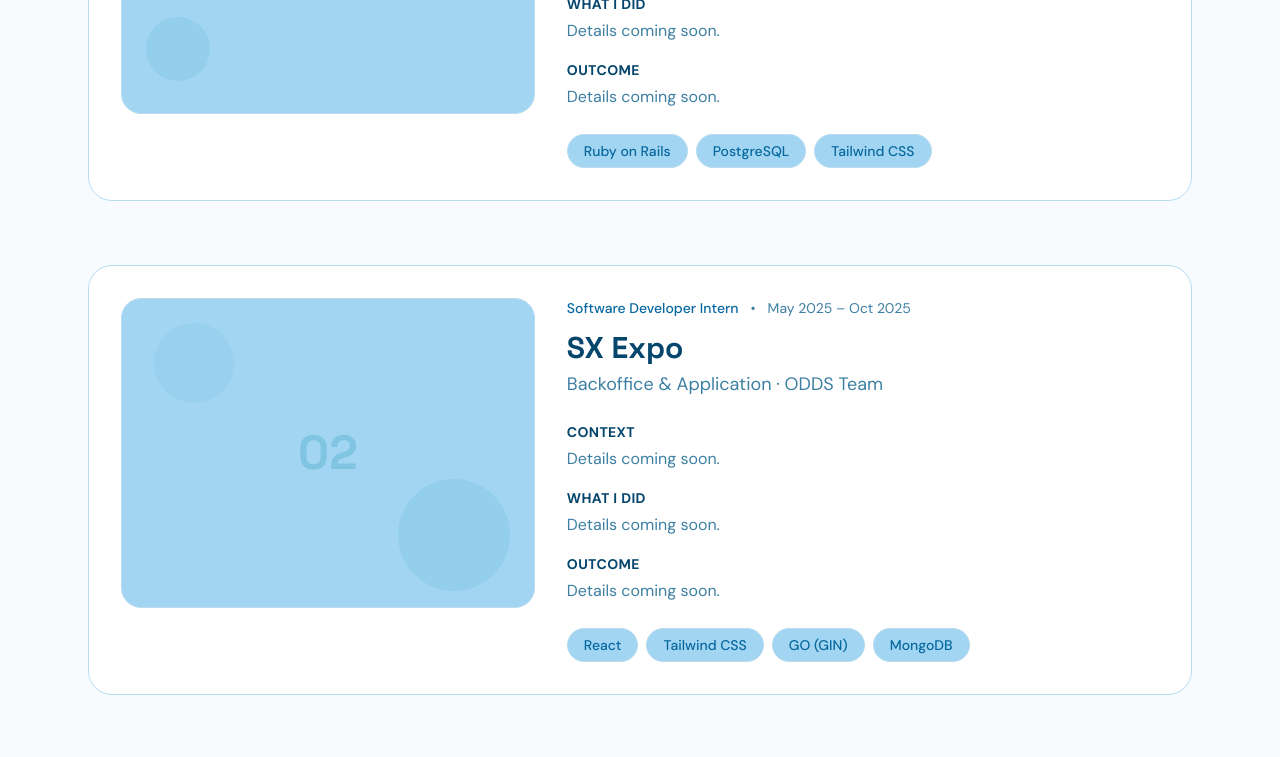
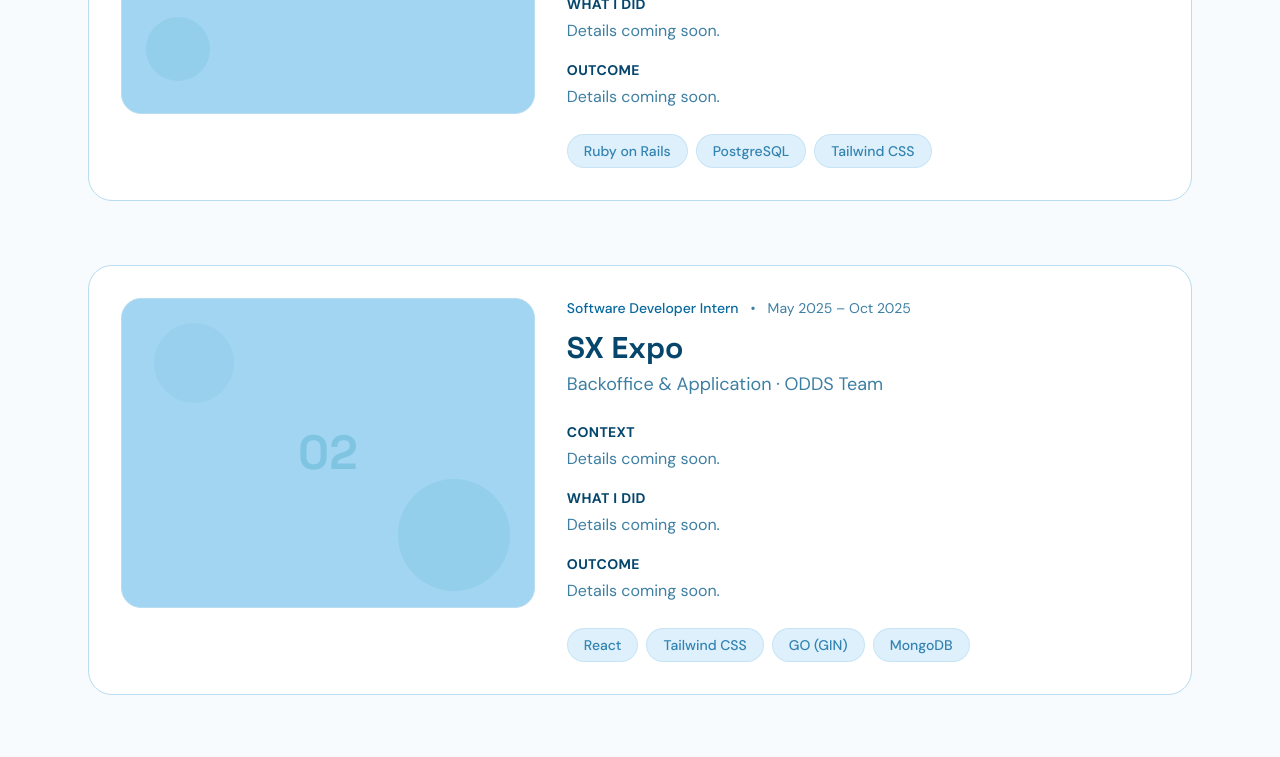
Before and after one commit to pparnfaa/parnfa-portfolio, a React (Vite) app: page / in a window 1280 px wide. Shown: the part 1780-2537 px from the top of the page. Built offline with nearby package versions, Linux system fonts and the light colour scheme; a web font is replaced by a local one.

Commit message:
💄 change hover color in section tech skill and teck stack

```diff
--- a/src/components/About.tsx
+++ b/src/components/About.tsx
@@ -43,7 +43,7 @@
             return (
               <div
                 key={skill.title}
-                className="flex items-start gap-4 rounded-2xl border border-border bg-card p-4 transition-colors hover:bg-secondary/60"
+                className="flex items-start gap-4 rounded-2xl border border-border bg-card p-4 transition-colors hover:bg-sky-light/35"
               >
                 <span className="inline-flex h-10 w-10 shrink-0 items-center justify-center rounded-xl bg-sky-light text-sky-deep">
                   <Icon className="h-5 w-5" />
--- a/src/components/Work.tsx
+++ b/src/components/Work.tsx
@@ -94,7 +94,7 @@
                   {project.tags.map((tag) => (
                     <span
                       key={tag}
-                      className="rounded-full border border-border bg-secondary px-4 py-1.5 text-sm font-medium text-secondary-foreground"
+                      className="rounded-full border border-border/60 bg-sky-light/35 px-4 py-1.5 text-sm font-medium text-sky-deep/80"
                     >
                       {tag}
                     </span>
```
